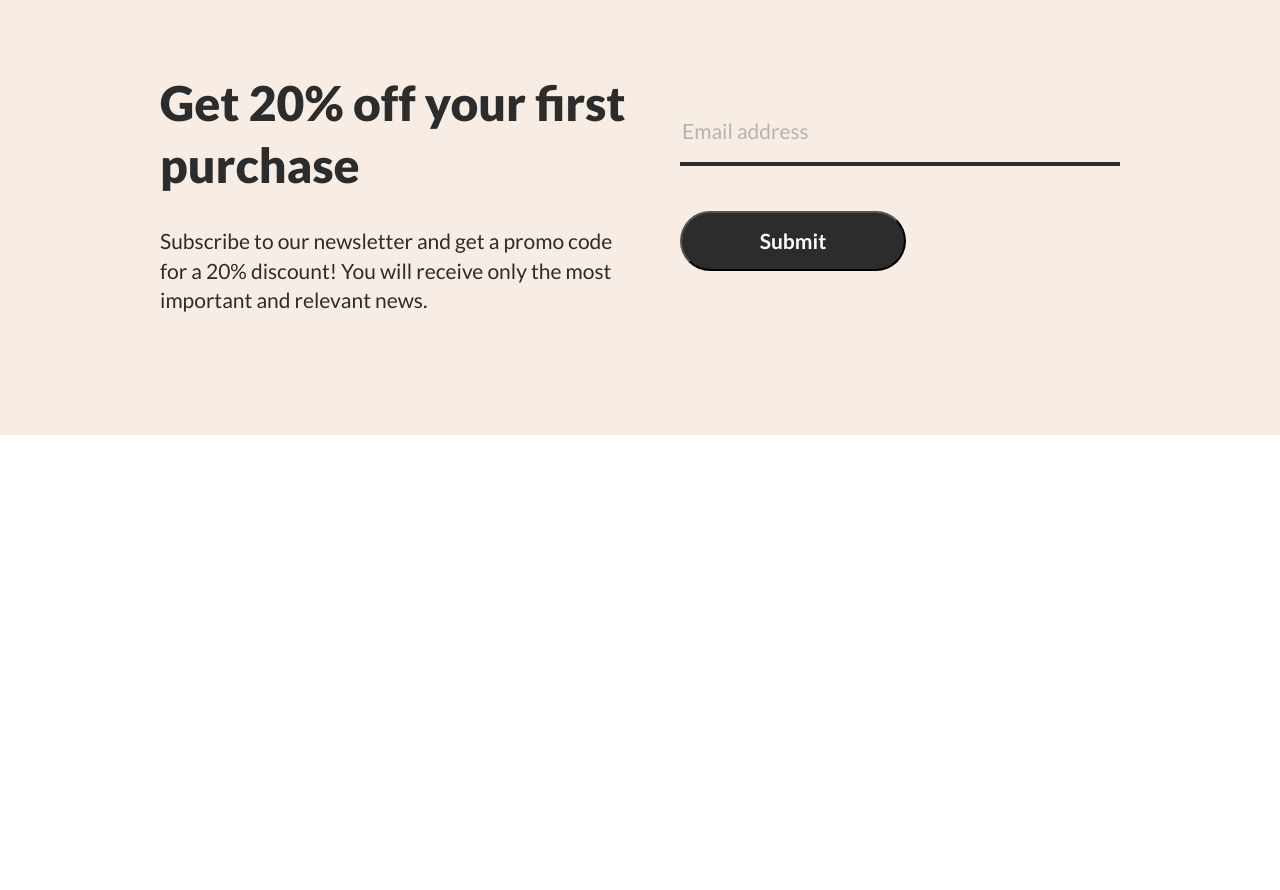
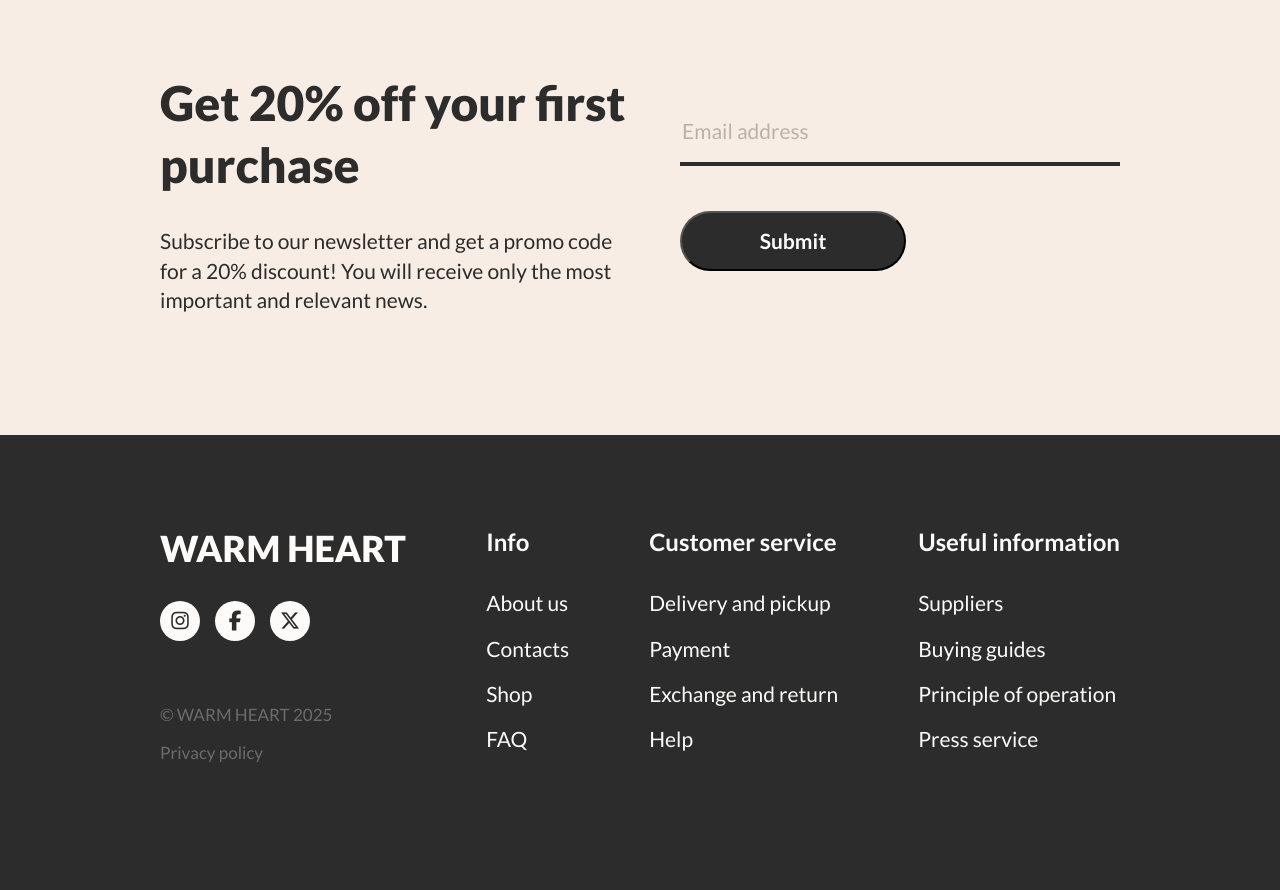
Before and after one commit to Vl-as/warm-heart, a website built with Vite: page index.html in a window 1280 px wide. Shown: the part 3383-4273 px from the top of the page. Before the commit the page ends 3818 px from the top, so only its background shows below. Built offline with nearby package versions, Linux system fonts and the light colour scheme.

Commit message:
create footer section

```diff
--- a/index.html
+++ b/index.html
@@ -241,12 +241,89 @@
               </p>
             </div>
             <form action="#" class="subscription__form">
-              <input type="email" class="subscription__input" placeholder="Email address">
+              <input
+                type="email"
+                class="subscription__input"
+                placeholder="Email address"
+              />
               <button class="subscription__btn">Submit</button>
             </form>
           </div>
         </div>
       </section>
+
+      <footer class="footer">
+        <div class="container">
+          <div class="footer__wrapper">
+            <div class="footer__top">
+              <a href="#" class="footer__logo">warm heart</a>
+              <div class="footer__icons">
+                <a href="#" class="footer__icon"
+                  ><i class="fa-brands fa-instagram"></i
+                ></a>
+                <a href="#" class="footer__icon"
+                  ><i class="fa-brands fa-facebook-f"></i
+                ></a>
+                <a href="#" class="footer__icon"
+                  ><i class="fa-brands fa-x-twitter"></i
+                ></a>
+              </div>
+            </div>
+
+            <div class="footer__columns">
+              <div class="footer__column">
+                <button class="footer__title">
+                  Info
+                  <i class="fa-solid fa-chevron-down footer__arrow"></i>
+                </button>
+                <ul class="footer__list">
+                  <li><a href="#" class="footer__link">About us</a></li>
+                  <li><a href="#" class="footer__link">Contacts</a></li>
+                  <li>
+                    <a href="#" class="footer__link">Shop</a>
+                  </li>
+                  <li><a href="#" class="footer__link">FAQ</a></li>
+                </ul>
+              </div>
+
+              <div class="footer__column">
+                <button class="footer__title">
+                  Customer service
+                  <i class="fa-solid fa-chevron-down footer__arrow"></i>
+                </button>
+                <ul class="footer__list">
+                  <li><a href="#" class="footer__link">Delivery and pickup</a></li>
+                  <li><a href="#" class="footer__link">Payment</a></li>
+                  <li>
+                    <a href="#" class="footer__link">Exchange and return</a>
+                  </li>
+                  <li><a href="#" class="footer__link">Help</a></li>
+                </ul>
+              </div>
+
+              <div class="footer__column">
+                <button class="footer__title">
+                  Useful information
+                  <i class="fa-solid fa-chevron-down footer__arrow"></i>
+                </button>
+                <ul class="footer__list">
+                  <li><a href="#" class="footer__link">Suppliers</a></li>
+                  <li><a href="#" class="footer__link">Buying guides</a></li>
+                  <li>
+                    <a href="#" class="footer__link">Principle of operation</a>
+                  </li>
+                  <li><a href="#" class="footer__link">Press service</a></li>
+                </ul>
+              </div>
+            </div>
+
+            <div class="footer__bottom">
+              <p class="footer__copy">© WARM HEART 2025</p>
+              <a href="#" class="footer__privacy">Privacy policy</a>
+            </div>
+          </div>
+        </div>
+      </footer>
     </main>
 
     <script type="module" src="/src/js/main.js"></script>
--- a/src/js/main.js
+++ b/src/js/main.js
@@ -1 +1,14 @@
 import "../sass/style.scss";
+
+function initInnerAccordion (){
+    const toggles = document.querySelectorAll(".footer__title");
+
+    toggles.forEach((toggle) => {
+      toggle.addEventListener("click", () => {
+        const column = toggle.closest(".footer__column");
+        column.classList.toggle("footer__column_active");
+      });
+    });
+}
+
+initInnerAccordion()
--- /dev/null
+++ b/src/sass/blocks/footer.scss
@@ -0,0 +1,274 @@
+@use "/src/sass/base/variable.scss" as *;
+
+.footer {
+  padding-top: 70px;
+  padding-bottom: 40px;
+  background-color: $color-black;
+
+
+  &__top {
+    display: flex;
+    gap: 30px 50px;
+    flex-wrap: wrap;
+  }
+
+  &__logo {
+    font-weight: 900;
+    font-size: 28px;
+    line-height: 130%;
+    text-transform: uppercase;
+    color: $color-white;
+    text-decoration: none;
+  }
+
+  &__icons {
+    display: flex;
+    gap: 15px;
+  }
+
+  &__icon {
+    display: grid;
+    place-items: center;
+    width: 40px;
+    height: 40px;
+    border-radius: 50%;
+    background-color: $color-white;
+    color: $color-black;
+    font-size: 20px;
+    text-decoration: none;
+  }
+
+  &__columns {
+    margin-top: 40px;
+    display: flex;
+    flex-direction: column;
+    gap: 20px;
+  }
+
+  &__column {
+    &::after {
+      margin-top: 25px;
+      display: block;
+      content: "";
+      width: 100%;
+      height: 2px;
+      opacity: 0.3;
+      background-color: $color-white;
+    }
+
+    &_active .footer__list{
+        max-height: 500px;
+    }
+
+    &_active .footer__arrow{
+        transform: rotate(180deg);
+    }
+  }
+
+  &__title {
+    position: relative;
+    padding: 0;
+    width: 100%;
+    text-align: left;
+    background-color: transparent;
+    color: $color-white;
+    border: none;
+    outline: none;
+    font-weight: 700;
+    font-size: 20px;
+    line-height: 140%;
+  }
+
+  &__arrow {
+    position: absolute;
+    top: 50%;
+    right: 0;
+    transform: translateY(-50%);
+    font-size: 16px;
+  }
+
+  &__list {
+    margin-top: 20px;
+    padding: 0;
+    max-height: 0;
+    overflow: hidden;
+    list-style: none;
+    display: flex;
+    flex-direction: column;
+    gap: 16px;
+    transition: .3s ease-in;
+  }
+
+  &__link {
+    font-weight: 400;
+    font-size: 17px;
+    line-height: 140%;
+    color: $color-white;
+    text-decoration: none;
+  }
+
+  &__bottom {
+    margin-top: 40px;
+    display: flex;
+    gap: 30px;
+  }
+
+  &__copy {
+    font-weight: 400;
+    font-size: 15px;
+    line-height: 130%;
+    opacity: 0.3;
+    color: $color-white;
+  }
+
+  &__privacy {
+    font-weight: 400;
+    font-size: 15px;
+    line-height: 130%;
+    opacity: .3;
+    text-decoration: none;
+    color: $color-white;
+  }
+}
+
+
+@media screen and (min-width: $breakpoint-sm) {
+    .footer{
+
+
+        &__bottom{
+            margin-top: 50px;
+            gap: 40px;
+        }
+    }
+}
+
+@media screen and (min-width: $breakpoint-md) {
+    .footer{
+        padding-top: 90px;
+        padding-bottom: 50px;
+
+        &__logo{
+            font-size: 36px;
+        }
+
+        &__columns{
+            margin-top: 50px;
+            flex-direction: row;
+            justify-content: space-between;
+        }
+
+        &__column{
+            &::after{
+                display: none;
+            }
+        }
+
+        &__title{
+            font-size: 24px;
+        }
+
+        &__link{
+            font-size: 21px;
+        }
+
+        &__arrow{
+            display: none;
+        }
+
+        &__list{
+            margin-top: 30px;
+            max-height: none;
+        }
+
+        &__copy{
+            font-size: 17px;
+        }
+
+        &__privacy{
+            font-size: 17px;
+        }
+
+        &__bottom{
+            gap: 50px;
+        }
+
+
+    }
+}
+
+
+@media screen and (min-width: $breakpoint-lg) {
+    .footer{
+        padding-bottom: 120px;
+
+        &__bottom{
+            margin-top: 57px;
+            flex-direction: column;
+            gap: 16px;
+        }
+
+        &__wrapper{
+            display: grid;
+            grid-template-columns: 1fr auto;
+            grid-template-rows: auto auto;
+            column-gap: 80px;
+            align-items: start;
+        }
+
+        &__columns{
+            margin-top: 0;
+            grid-column: 2 / 3;
+            grid-row: 1 / 3;
+            gap: 80px;
+        }
+
+        &__logo{
+            transition: .3s ease-in;
+
+            &:hover{
+                opacity: .8;
+            }
+        }
+
+        &__link{
+            transition: .3s ease-in;
+
+            &:hover{
+                opacity: .8;
+            }
+        }
+
+        &__icon{
+            transition: .3s ease-in;
+
+            &:hover{
+                opacity: .8;
+            }
+        }
+
+        &__privacy{
+            transition: .3s ease-in;
+
+            &:hover{
+                opacity: .5;
+            }
+        }
+    }
+}
+
+
+@media screen and (min-width: $breakpoint-xl) {
+    .footer{
+        padding-top: 150px;
+        padding-bottom: 160px;
+
+        &__wrapper{
+            column-gap: 159px;
+        }
+
+        &__columns{
+            gap: 158px;
+        }
+    }
+}
--- a/src/sass/style.scss
+++ b/src/sass/style.scss
@@ -14,3 +14,4 @@
 @import "/src/sass/blocks/eco.scss";
 @import "/src/sass/blocks/instagram.scss";
 @import "/src/sass/blocks/subscription.scss";
+@import "/src/sass/blocks/footer.scss";
```
